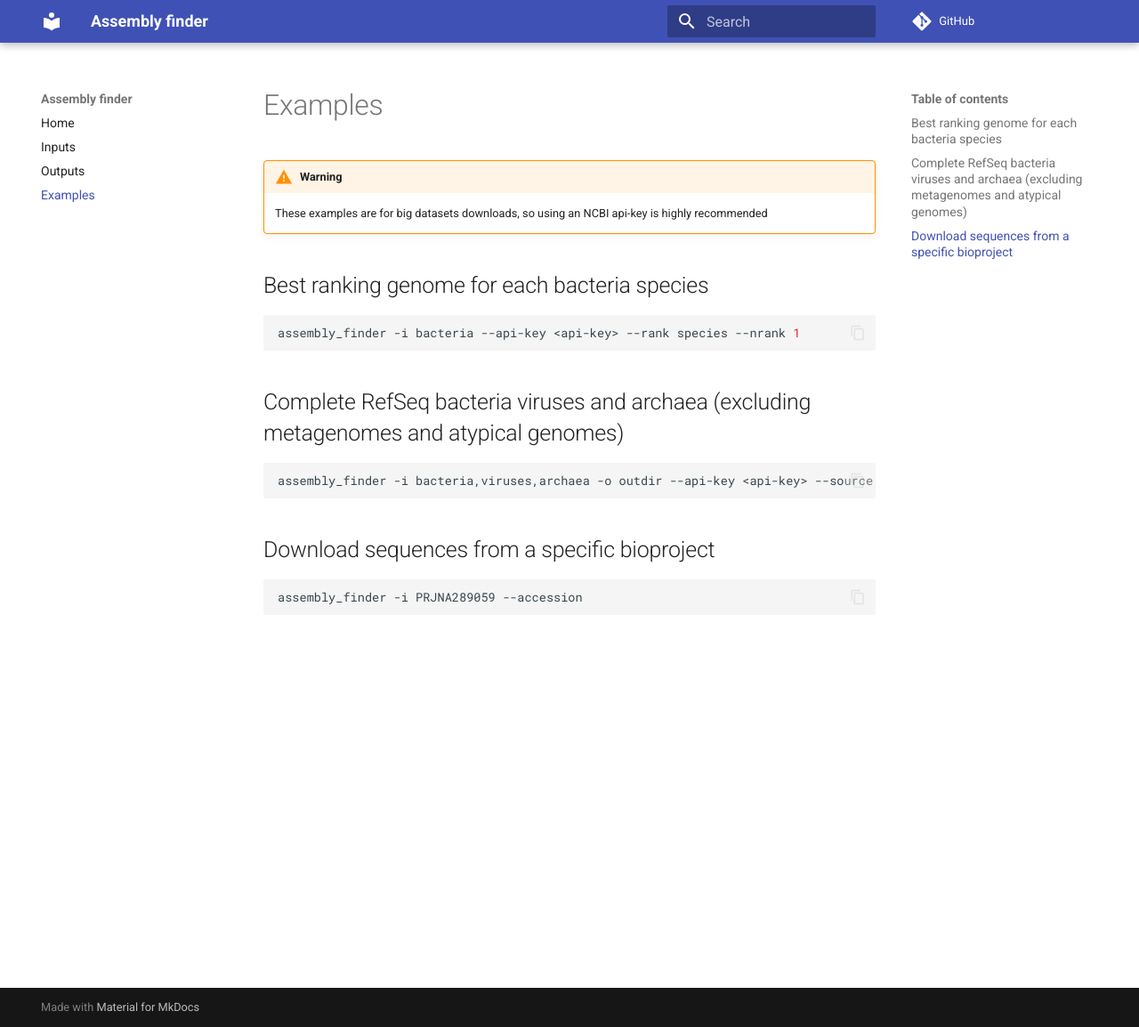
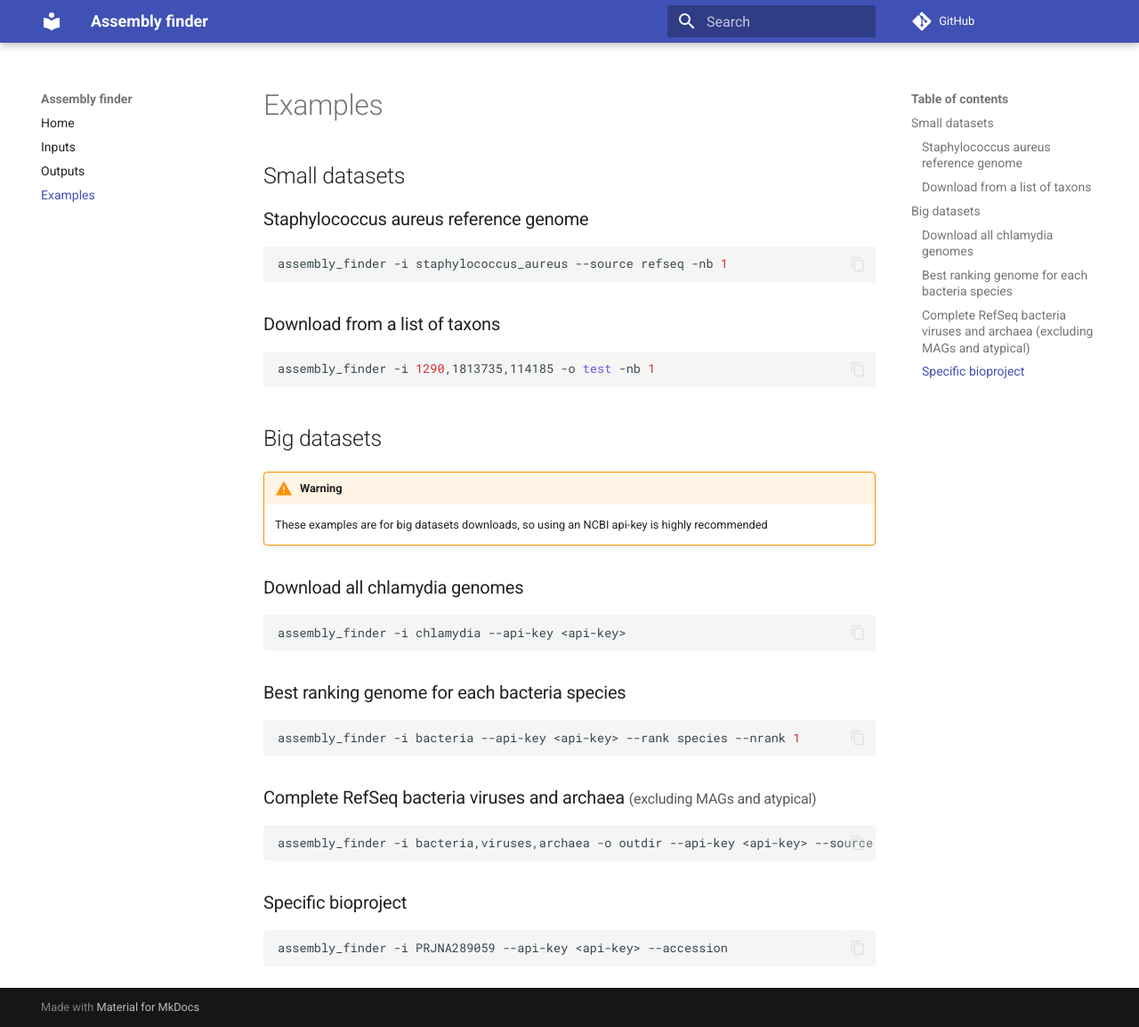
Before and after one commit to metagenlab/assembly_finder, an MkDocs documentation site: the page built from docs/examples.md, in a window 1280 px wide and 1154 px high. Shown: the whole window at 89% size. Built offline with MkDocs 1.6.1 and Material for MkDocs 9.7.7, drawn with Linux system fonts in a browser that asks for light colours; comment, search, counter and statistics services are not loaded.

Commit message:
updated docs

````diff
--- a/docs/examples.md
+++ b/docs/examples.md
@@ -1,20 +1,43 @@
+## Small datasets
+
+### Staphylococcus aureus reference genome
+
+```sh
+assembly_finder -i staphylococcus_aureus --source refseq -nb 1
+```
+
+### Download from a list of taxons
+
+```sh
+assembly_finder -i 1290,1813735,114185 -o test -nb 1
+```
+
+## Big datasets
+
 !!! warning
+
     These examples are for big datasets downloads, so using an NCBI api-key is highly recommended
 
-## Best ranking genome for each bacteria species
+### Download all chlamydia genomes
+
+```sh
+assembly_finder -i chlamydia --api-key <api-key>
+```
+
+### Best ranking genome for each bacteria species
 
 ```sh
 assembly_finder -i bacteria --api-key <api-key> --rank species --nrank 1
 ```
 
-## Complete RefSeq bacteria viruses and archaea (excluding metagenomes and atypical genomes)
+### Complete RefSeq bacteria viruses and archaea <small>(excluding MAGs and atypical)</small>
 
 ```sh
 assembly_finder -i bacteria,viruses,archaea -o outdir --api-key <api-key> --source refseq --assembly-level complete --mag exclude --atypical
 ```
 
-## Download sequences from a specific bioproject
+### Specific bioproject
 
 ```sh
-assembly_finder -i PRJNA289059 --accession
+assembly_finder -i PRJNA289059 --api-key <api-key> --accession
 ```
````
Also changed, not shown: docs/inputs.md (+21 -6 lines).
